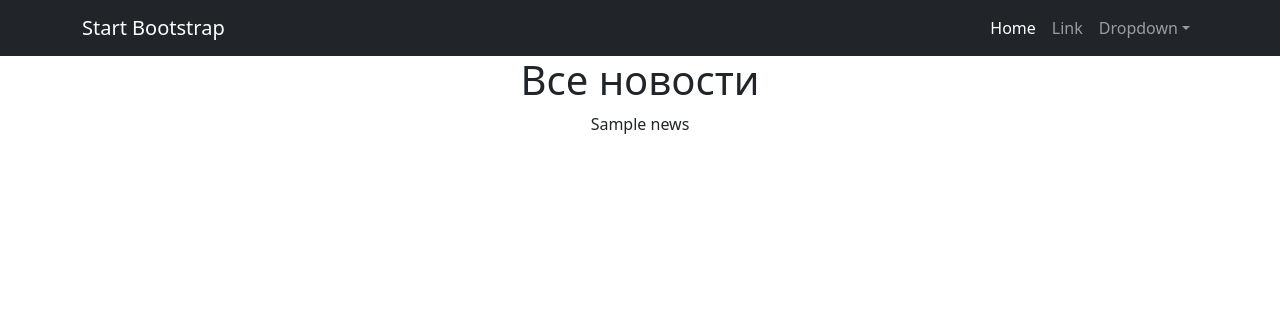
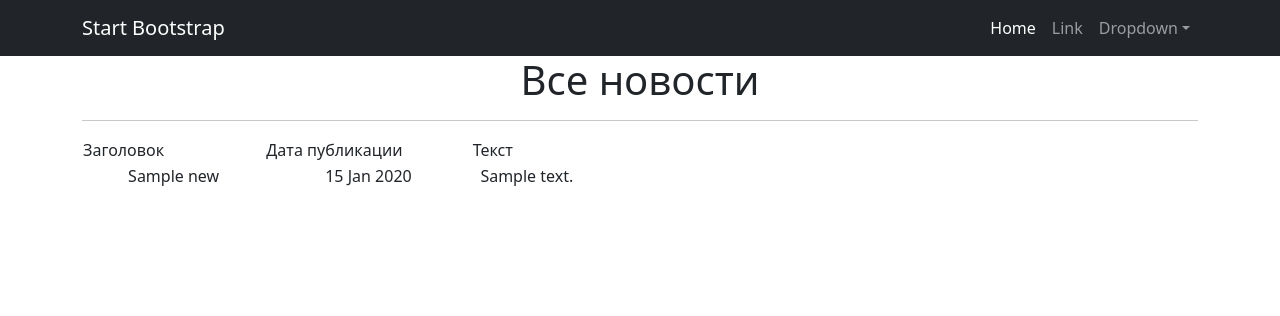
Before and after one commit to bakiev75/Project_News_Portal, a Django app: template NewsPortal/templates/news.html in a window 1280 px wide. Shown: the top 316 px of the page. Run offline with Django 4.2, Linux system fonts and the light colour scheme; the template is opened without the code that fills it: most values are stand-ins (such as "Sample title", 1, 10 or a date in 2020); some libraries are stand-ins or nearby versions.

Commit message:
add files after unit D6.3

```diff
--- a/NewsPortal/news/models.py
+++ b/NewsPortal/news/models.py
@@ -83,11 +83,12 @@ class Post(models.Model):
         self.save()
 
     def preview_post(self):                                                 # - preview() возвращает начало статьи длиной
-        return str(self.text_body)[:124] + '...'                            # 124 символа и добавляет многоточие в конце
+        return str(self.text_body)[:20] + '...'                            # 124 символа и добавляет многоточие в конце
 
     def __str__(self):
-        return str(self.text_body)[:124] + '...'
+        return f'{self.title} {self.text_body[:20]}' + '...'
 
+# return f'{self.name.title()}: {self.description[:20]}'
 # Модель PostCategory
 # Промежуточная модель для связи "многие ко многим"
 # - связь "один ко многим" с моделью Post
--- a/NewsPortal/templates/new.html
+++ b/NewsPortal/templates/new.html
@@ -8,5 +8,7 @@ New
 
 <!-- В контенте на странице мы выводим саму новость, идентификатор которой был передан в url -->
 {% block content %}
-<h1>{{ new }}</h1>
+<h1>{{ new.title }}</h1>
+<h2>{{ new.date_time_post | date:'d M Y'  }}</h2>
+<p>{{ new.text_body}}</p>
 {% endblock content %}
--- a/NewsPortal/templates/news.html
+++ b/NewsPortal/templates/news.html
@@ -1,13 +1,37 @@
-<!--  наследуемся от шаблона default.html, который мы создавали для flatpages -->
+                                        <!--  наследуемся от шаблона default.html, который мы создавали для flatpages -->
 {% extends 'flatpages/default.html' %}
 
-<!-- Название у нас будет News -->
+                                        <!-- Название у нас будет News -->
 {% block title %}
 News
 {% endblock title %}
 
-<!-- В контенте на странице мы выводим все новости -->
+                                        <!-- В контенте на странице мы выводим все новости -->
 {% block content %}
-<h1>Все новости</h1>
-{{ news }}
+    <h1>Все новости</h1>
+    <hr>
+    {% if news %}
+    <table>                             <!-- Начинаем описывать таблицу -->
+        <tr>                            <!-- Добавляем строку -->
+            <td>                        <!-- Добавляем ячейку в строку -->
+                   Заголовок &emsp;&emsp;&emsp;&emsp;&emsp;&emsp;
+            </td>
+            <td>                        <!-- Добавляем ещё одну ячейку в строку и так далее -->
+                   Дата публикации &emsp;&emsp;&emsp;&emsp;
+            </td>
+            <td>
+                   Текст &emsp;&emsp;&emsp;&emsp;
+            </td>
+        </tr>                           <!-- Не забываем закрыть HTML-тег строки -->
+        {% for new in news %}
+        <tr>
+            <td>{{ new.title }}</td>
+            <td>{{ new.date_time_post | date:'d M Y'  }}</td>
+            <td>{{ new.text_body | truncatechars:20}}</td>
+        </tr>
+        {% endfor %}
+    </table>                            <!-- ... и таблицы -->
+    {% else %}
+        <h2>Новостей нет!</h2>          <!-- Если товаров нет, говорим, что товаров нет ;) -->
+    {% endif %}
 {% endblock content %}
```
Also changed, not shown: NewsPortal/news/views.py (+6 -10 lines), NewsPortal/db.sqlite3.
